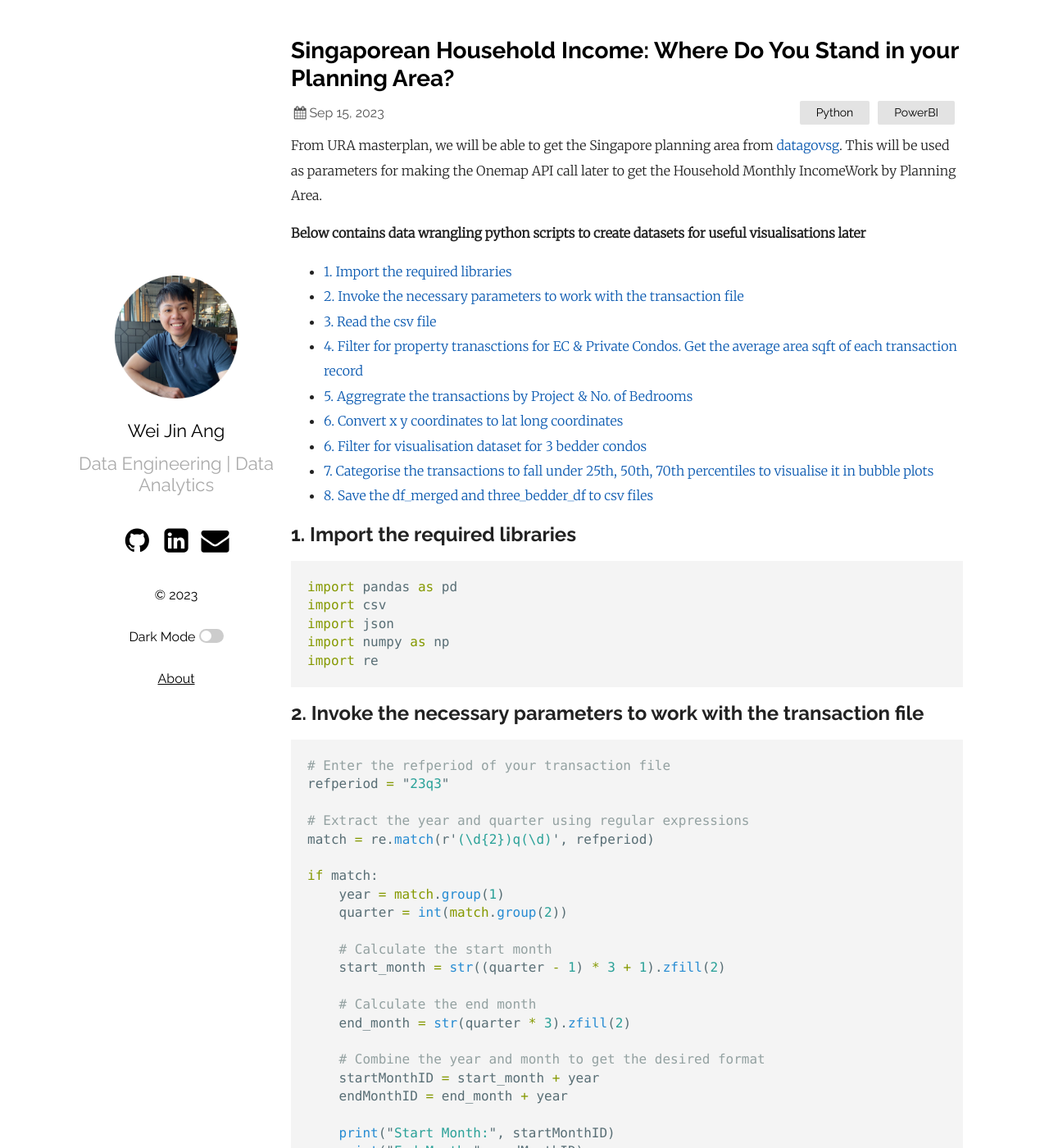
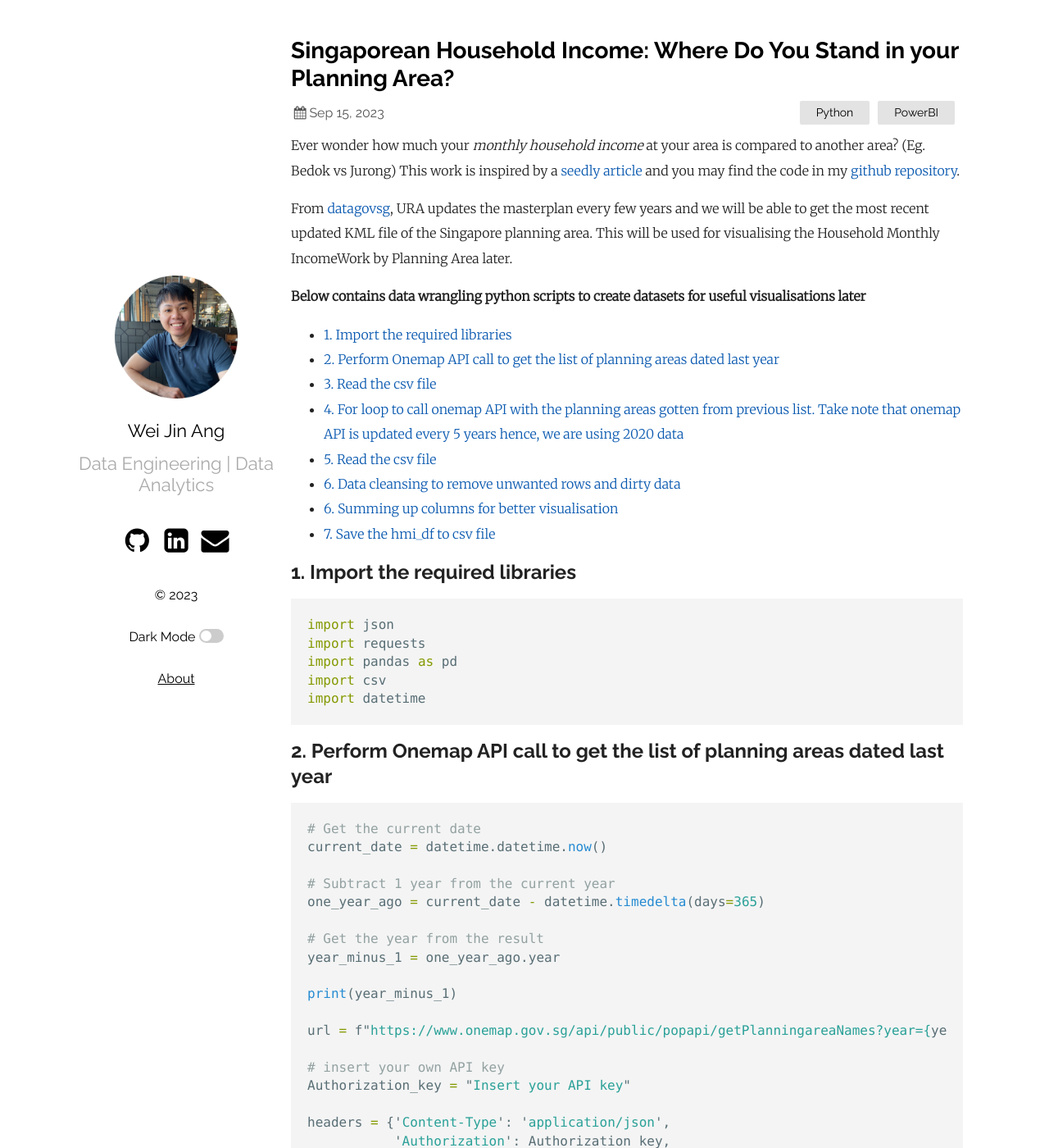
Before and after one commit to wjang96/wjang96.github.io, a Jekyll site: the page built from _posts/2023-09-15-Singaporean Household Income: Where Do You Stand in your Planning Area?.markdown, in a window 1280 px wide and 1400 px high. Shown: the whole window at 82% size. Built offline with Jekyll 4.4.1, drawn with Linux system fonts in a browser that asks for light colours; some of the changed text lies outside the part shown.

Commit message:
Update 2023-09-15-Singaporean Household Income: Where Do You Stand in your Planning Area?.markdown

````diff
--- a/_posts/2023-09-15-Singaporean Household Income: Where Do You Stand in your Planning Area?.markdown
+++ b/_posts/2023-09-15-Singaporean Household Income: Where Do You Stand in your Planning Area?.markdown
@@ -5,7 +5,9 @@
 categories: Python PowerBI
 ---
 
-From URA masterplan, we will be able to get the Singapore planning area from [datagovsg][datagovsg]. This will be used as parameters for making the Onemap API call later to get the Household Monthly IncomeWork by Planning Area.
+Ever wonder how much your *monthly household income* at your area is compared to another area? (Eg. Bedok vs Jurong) This work is inspired by a [seedly article][seedlyarticle] and you may find the code in my [github repository][gitrepo].
+
+From [datagovsg][datagovsg], URA updates the masterplan every few years and we will be able to get the most recent updated KML file of the Singapore planning area. This will be used for visualising the Household Monthly IncomeWork by Planning Area later.
 
 **Below contains data wrangling python scripts to create datasets for useful visualisations later**
 
@@ -15,133 +17,156 @@
 
 ## 1. Import the required libraries
 ```python
+import json
+import requests
 import pandas as pd
 import csv
-import json
-import numpy as np
-import re
+import datetime
 ```
-## 2. Invoke the necessary parameters to work with the transaction file
+## 2. Perform Onemap API call to get the list of planning areas dated last year
 ```python
-# Enter the refperiod of your transaction file
-refperiod = "23q3"
+# Get the current date
+current_date = datetime.datetime.now()
 
-# Extract the year and quarter using regular expressions
-match = re.match(r'(\d{2})q(\d)', refperiod)
+# Subtract 1 year from the current year
+one_year_ago = current_date - datetime.timedelta(days=365)
 
-if match:
-    year = match.group(1)
-    quarter = int(match.group(2))
+# Get the year from the result
+year_minus_1 = one_year_ago.year
 
-    # Calculate the start month
-    start_month = str((quarter - 1) * 3 + 1).zfill(2)
+print(year_minus_1)
 
-    # Calculate the end month
-    end_month = str(quarter * 3).zfill(2)
+url = f"https://www.onemap.gov.sg/api/public/popapi/getPlanningareaNames?year={year_minus_1}"
 
-    # Combine the year and month to get the desired format
-    startMonthID = start_month + year
-    endMonthID = end_month + year
+# insert your own API key
+Authorization_key = "Insert your API key"
 
-    print("Start Month:", startMonthID)
-    print("End Month:", endMonthID)
+headers = {'Content-Type': 'application/json',
+           'Authorization': Authorization_key,
+           'User-Agent': 'Mozilla/5.0'}
+
+# Perform API call to get the list of planning areas dated last year
+def get_data():
+
+    response = response = requests.request("GET", url, headers=headers)
+
+    if response.status_code == 200:
+        return json.loads(response.content.decode('utf-8'))
+    else:
+        return None
+
+data_info = get_data()
+
+if data_info is not None:
+    print("Success! json dataset to convert to csv is embedded in data_info['Result']")
 else:
-    print("Invalid refperiod format.")
+    print('[!] Request Failed')
+
+#flatten nested data in json file
+from pandas.io.json import json_normalize
+data = data_info
+flattendata = json_normalize(data)
+
+#convert json data to .csv file, removing the index number
+flattendata.to_csv('planning_area_list_' + str(year_minus_1) + '.csv', index=False)
 ```
 Example output:
-Start Month: 0723
-End Month: 0923
+2022
+Success! json dataset to convert to csv is embedded in data_info['Result']
 
 ## 3. Read the csv file
 ```python
-df = pd.read_csv(f'transaction_resi_converted_raw_csv_{refperiod}.csv', converters = {'leaseDate': str, 'noOfBedRoom': str})
+df = pd.read_csv('planning_area_list_2022.csv')
+# Remove the first row as it is not relevant
+df = df.tail(-1)
 ```
 ![DF_wideformat]({{ '/assets/URA_df1.png' | relative_url }})
 
-## 4. Filter for property tranasctions for EC & Private Condos. Get the average area sqft of each transaction record
+## 4. For loop to call onemap API with the planning areas gotten from previous list. Take note that onemap API is updated every 5 years hence, we are using 2020 data
 ```python
-df = df[df.propertyType.isin(["Non-landed Properties", "Executive Condominium"])]
-df = df[df.noOfBedRoom.isin(["1","2","3","4","5"])]
-df['areaSqft'] = np.where(df['areaSqft'] == '>3000', '3000-3000', df['areaSqft'])
-df[['areaSqft_lower', 'areaSqft_higher']] = df['areaSqft'].str.split('-', expand=True)
-df = df.astype({"areaSqft_lower":"int","areaSqft_higher":"int"})
-col = df.loc[: , "areaSqft_lower":"areaSqft_higher"]
-df['mean_areaSqft'] = col.mean(axis=1)
-df
+# insert your own API key
+Authorization_key = "Insert your API key"
+
+headers = {'Content-Type': 'application/json',
+           'Authorization': Authorization_key,
+           'User-Agent': 'Mozilla/5.0'}
+
+
+def get_data(url):
+
+    response = response = requests.request("GET", url, headers=headers)
+
+    if response.status_code == 200:
+        return json.loads(response.content.decode('utf-8'))
+    else:
+        return None
+
+# for loop to call onemap API with the planning areas gotten from previous list
+# take note that onemap API is updated every 5 years hence, we are using 2020 data
+for planning_area in df['pln_area_n']:
+    url = f"https://www.onemap.gov.sg/api/public/popapi/getHouseholdMonthlyIncomeWork?planningArea={planning_area}&year=2020"
+    data_info = get_data(url)
+    if data_info is not None:
+        print("Success! json dataset to convert to csv is embedded in data_info['Result']")
+    else:
+        print('[!] Request Failed')
+
+    #flatten nested data in json file
+    from pandas.io.json import json_normalize
+    data = data_info
+    print(data_info)
+    flattendata = json_normalize(data)
+    flattendata.to_csv('household_monthly_income_' + '2020' + '.csv', mode='a' , index=False)
 ```
-![DF_wideformat]({{ '/assets/URA_df6.png' | relative_url }})
 
-## 5. Aggregrate the transactions by Project & No. of Bedrooms
+## 5. Read the csv file
 ```python
-df = df.groupby(['project', 'noOfBedRoom','propertyType']).mean().reset_index()
-df = df.replace(to_replace="Non-landed Properties",
-           value="Private Condominium")
-df = df.astype({"mean_areaSqft":"str"})
-df.dtypes
-df['mean_areaSqft'] = np.where(df['mean_areaSqft'] == '3000.0', '>3000', df['mean_areaSqft'])
-df = df.drop(['areaSqft_lower', 'areaSqft_higher'], axis=1)
-df
+hmi_df = pd.read_csv('household_monthly_income_2020.csv')
+hmi_df = hmi_df.dropna(subset=['total'])
 ```
 ![DF_wideformat]({{ '/assets/URA_df7.png' | relative_url }})
 
-## 6. Convert x y coordinates to lat long coordinates
+## 6. Data cleansing to remove unwanted rows and dirty data
 I make use of a open source python script to do so. You may check out the script over here: [github repository][gitrepo]
 ```python
-# generate a separate csv as input file for SVY21.py script
-# to convert x y coordinates to lat long coordinates
-x_y_coord_df = df.drop(['project', 'noOfBedRoom', 'district', 'rent', 'mean_areaSqft'], axis=1)
-x_y_coord_df.to_csv(f'x_y_coord_df_{refperiod}.csv', na_rep='N/A', quoting=csv.QUOTE_NONE, index=False)
+# performd data cleansing to remove unwanted rows and dirty data
+hmi_df = hmi_df[~hmi_df.planning_area.str.contains("planning_area")]
+hmi_df['total'] = hmi_df['total'].astype(int)
+hmi_df = hmi_df[hmi_df.total != 0]
+hmi_df = hmi_df.reset_index(drop=True)
+# convert all the columns' datatype to int except planning_area
+for column in hmi_df.columns.tolist():
+    if column != 'planning_area':
+        hmi_df = hmi_df.astype({column : "int"})
+```
 
-# run python SVY21.py x_y_coord_df_23q3.csv output_x_y_coord_df_23q3.csv
-# output file will have lat & long coordinates
-lat_long_df = pd.read_csv(f'output_x_y_coord_df_{refperiod}.csv')
-# simple joining using index
-df_merged = df.join(lat_long_df)
-df_merged = df_merged.drop(['y', 'x'], axis=1)
-df_merged.rename(columns= {'Y': 'lat' , 'X': 'long'}, inplace = True)
-df_merged
-```
-![DF_wideformat]({{ '/assets/URA_df8.png' | relative_url }})
+## 6. Summing up columns for better visualisation
+```python
+# summing up columns for better visualisation
+col_list1 = ['below_sgd_1000', 'sgd_1000_to_1999', 'sgd_2000_to_2999', 'sgd_3000_to_3999', 'sgd_4000_to_4999']
+col_list2 = ['sgd_5000_to_5999', 'sgd_6000_to_6999', 'sgd_7000_to_7999', 'sgd_8000_to_8999', 'sgd_9000_to_9999']
+col_list3 = ['sgd_10000_to_10999', 'sgd_11000_to_11999', 'sgd_12000_to_12999', 'sgd_13000_to_13999', 'sgd_14000_to_14999']
+col_list4 = ['sgd_15000_to_17499', 'sgd_17500_to_19999', 'sgd_20000_over']
 
-## 6. Filter for visualisation dataset for 3 bedder condos
-```python
-three_bedder_df  = df_merged[df.noOfBedRoom.isin(["3"])].reset_index()
-three_bedder_df
+hmi_df['sgd_0_to_5000'] = hmi_df[col_list1].sum(axis=1)
+hmi_df['sgd_5000_to_10000'] = hmi_df[col_list2].sum(axis=1)
+hmi_df['sgd_10000_to_15000'] = hmi_df[col_list3].sum(axis=1)
+hmi_df['sgd_15000_above'] = hmi_df[col_list4].sum(axis=1)
+#hmi_df
 ```
 ![DF_wideformat]({{ '/assets/URA_df9.png' | relative_url }})
 
-## 7. Categorise the transactions to fall under 25th, 50th, 70th percentiles to visualise it in bubble plots
-A transaction rental record would be tagged as 'Low', Average', High', 'Extreme' according to the percentile category it falls under. These 4 categories would be represented with different bubble colours in the interactive map later.
+## 7. Save the hmi_df to csv file
 ```python
-three_bedder_df_25th = three_bedder_df.groupby(['noOfBedRoom']).quantile(.25).rename(columns={"rent": "25th_rental"})
-three_bedder_df_50th = three_bedder_df.groupby(['noOfBedRoom']).quantile(.50).rename(columns={"rent": "50th_rental"})
-three_bedder_df_75th = three_bedder_df.groupby(['noOfBedRoom']).quantile(.75).rename(columns={"rent": "75th_rental"})
-
-def conditions(s):
-    if s['rent'] < three_bedder_df_25th['25th_rental'].iloc[0] :
-        val = 0
-    elif s['rent'] < three_bedder_df_50th['50th_rental'].iloc[0] :
-        val = 1
-    elif s['rent'] < three_bedder_df_75th['75th_rental'].iloc[0] :
-        val = 2
-    else:
-        val = 3
-    return val
-
-three_bedder_df['rentCategory'] = three_bedder_df.apply(conditions, axis=1)
-three_bedder_df = three_bedder_df.replace({'rentCategory': {0:'Low', 1:'Average', 2:'High', 3:'Extreme'}})
-three_bedder_df
-```
-![DF_wideformat]({{ '/assets/URA_df10.png' | relative_url }})
-
-## 8. Save the df_merged and three_bedder_df to csv files
-```python
-# export df_merged into csv
-df_merged.to_csv(f'transactions_resi_project_bedroom_index_{refperiod}.csv', na_rep='N/A', quoting=csv.QUOTE_NONE, index=False)
-# export three_bedder_df into csv
-three_bedder_df.to_csv(f'transactions_three_bedder_{refperiod}.csv', na_rep='N/A', quoting=csv.QUOTE_NONE, index=False)
+# keep useful columns for visualising data
+hmi_df = hmi_df[['planning_area', 'total', 'no_working_person', 'sgd_0_to_5000', 'sgd_5000_to_10000', 'sgd_10000_to_15000', 'sgd_15000_above']]
+hmi_df
+# export hmi_df into csv
+hmi_df.to_csv('household_monthly_income_2020_cleansed.csv', index=False)
 ```
 
-We have now prepared 2 datasets for useful visualisations later.
+We have now prepared the dataset for useful visualisations later.
 
 [datagovsg]: https://beta.data.gov.sg/collections?query=planning%20area
+[gitrepo]: https://github.com/wjang96/onemap-sg
+[seedlyarticle]: https://blog.seedly.sg/median-singaporean-household-income-stand/
````
